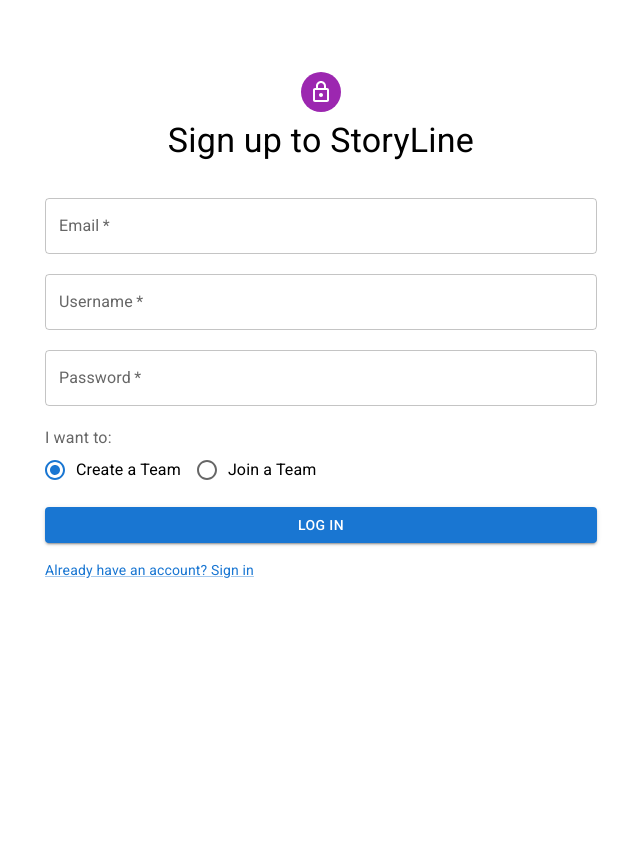
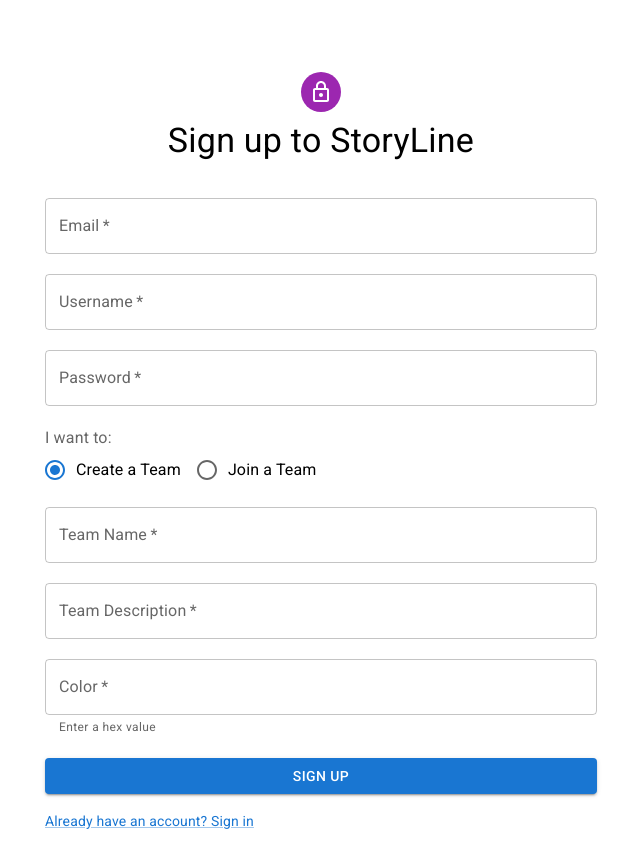
Before and after one commit to IrisLiu-00/cs4500-app, a React (Create React App) app: page /signup in a window 1280 px wide. Both pictures are taken after a click on the label "Create a Team". Shown: the top 868 px of the page, without its empty margins (319-959 px from the left). Before the commit the page ends 800 px from the top, so only its background shows below. Built offline with nearby package versions, Linux system fonts and the light colour scheme.

Commit message:
Finish signup page

```diff
--- a/src/login/SignupPage.tsx
+++ b/src/login/SignupPage.tsx
@@ -11,8 +11,13 @@
   FormLabel,
   Radio,
   RadioGroup,
+  List,
+  ListItemText,
+  ListItem,
 } from '@mui/material';
 import LockOutlinedIcon from '@mui/icons-material/LockOutlined';
+import { useState } from 'react';
+import { useTeams } from '../hooks/useTeams';
 
 const StyledContainer = styled(Container)`
   display: flex;
@@ -22,10 +27,37 @@
 const Field = styled(TextField)`
   margin-bottom: 20px;
 `;
+const TeamItem = styled(ListItem)`
+  border-bottom: rgba(0, 0, 0, 0.12) solid thin;
+`;
+const TeamList = styled(List)`
+  border: rgba(0, 0, 0, 0.12) solid thin;
+  max-height: 250px;
+  overflow-y: scroll;
+  margin-bottom: 25px;
+  padding: 0;
+`;
 
 export const SignupPage = () => {
-  const handleSubmit = () => {};
-  // TODO: figure out if use form or controlled component for dynamic form
+  const [formMode, setFormMode] = useState<string | null>(null);
+  const [selectedTeam, setSelectedTeam] = useState<string | null>(null);
+  const { teams } = useTeams();
+
+  const handleSubmit = (event: React.FormEvent<HTMLFormElement>) => {
+    event.preventDefault();
+    const data = new FormData(event.currentTarget);
+    console.log({
+      email: data.get('email'),
+      username: data.get('username'),
+      password: data.get('password'),
+      role: data.get('roleRadio'),
+      teamName: data.get('teamName'),
+      teamDesc: data.get('teamDesc'),
+      teamColor: data.get('teamColor'),
+      selectedTeam: selectedTeam,
+    });
+  };
+
   return (
     <main>
       <StyledContainer maxWidth="sm" sx={{ py: 8 }}>
@@ -35,18 +67,41 @@
         <Typography variant="h4" gutterBottom align="center">
           Sign up to StoryLine
         </Typography>
-        <Box sx={{ mt: 3, width: '100%' }}>
+        <Box component="form" noValidate onSubmit={handleSubmit} sx={{ mt: 3, width: '100%' }}>
           <Field required fullWidth id="email" label="Email" name="email" type="email" />
           <Field required fullWidth id="username" label="Username" name="username" />
           <Field required fullWidth id="password" label="Password" name="password" type="password" />
-          <FormLabel id="role-radio">I want to:</FormLabel>
-          <RadioGroup row aria-labelledby="role-radio" name="role-radio" sx={{ mb: 2 }}>
+          <FormLabel id="roleRadio">I want to:</FormLabel>
+          <RadioGroup
+            row
+            aria-labelledby="roleRadio"
+            name="roleRadio"
+            sx={{ mb: 2 }}
+            onChange={(e) => setFormMode(e.target.value)}
+          >
             <FormControlLabel value="LEADER" control={<Radio />} label="Create a Team" />
             <FormControlLabel value="WRITER" control={<Radio />} label="Join a Team" />
           </RadioGroup>
 
-          <Button fullWidth variant="contained" sx={{ mb: 2 }} onClick={handleSubmit}>
-            Log In
+          {formMode === 'LEADER' && (
+            <>
+              <Field required fullWidth id="teamName" label="Team Name" name="teamName" />
+              <Field required fullWidth id="teamDesc" label="Team Description" name="teamDesc" />
+              <Field required fullWidth id="teamColor" name="teamColor" label="Color" helperText="Enter a hex value" />
+            </>
+          )}
+          {formMode === 'WRITER' && (
+            <TeamList>
+              {teams?.map((t) => (
+                <TeamItem key={t.id} selected={t.id === selectedTeam} onClick={() => setSelectedTeam(t.id)}>
+                  <ListItemText primary={t.id} secondary={t.description} />
+                </TeamItem>
+              ))}
+            </TeamList>
+          )}
+
+          <Button type="submit" fullWidth variant="contained" sx={{ mb: 2 }}>
+            Sign Up
           </Button>
           <Link href="/login" variant="body2">
             Already have an account? Sign in
```
